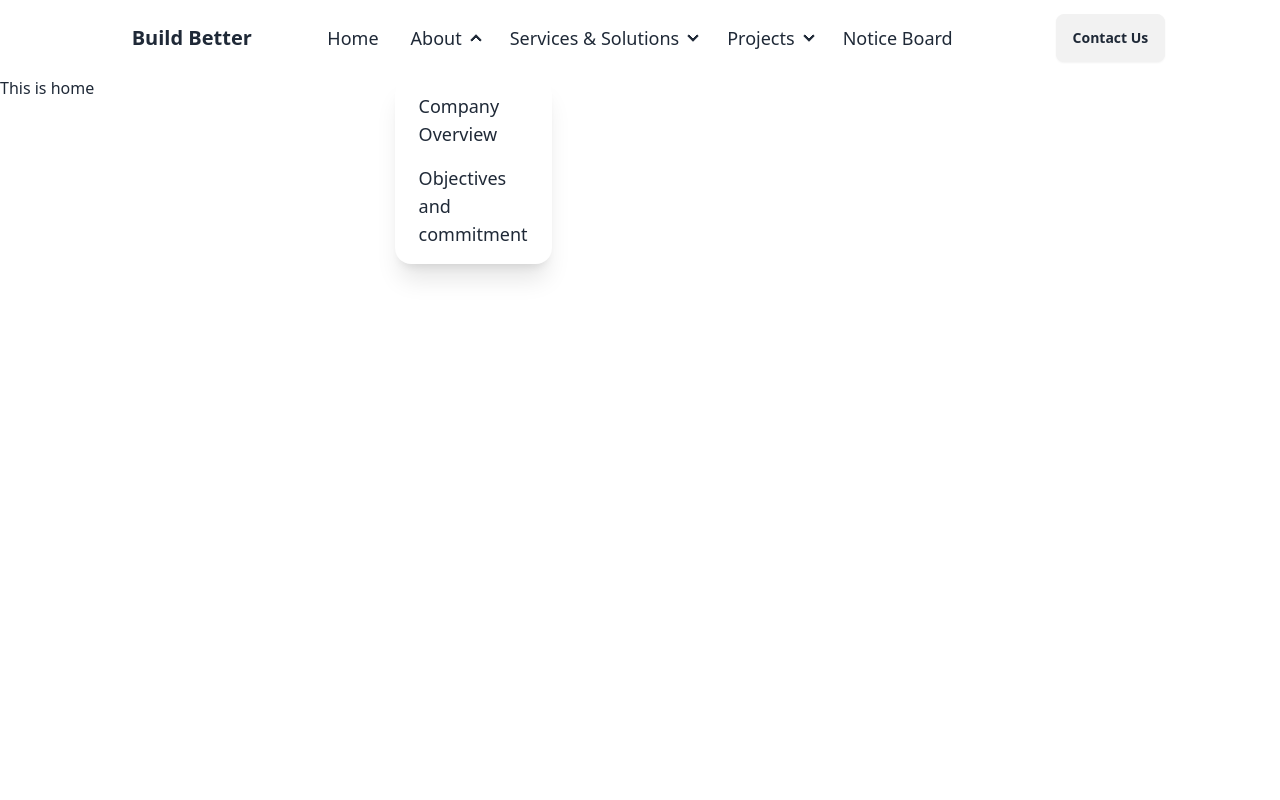
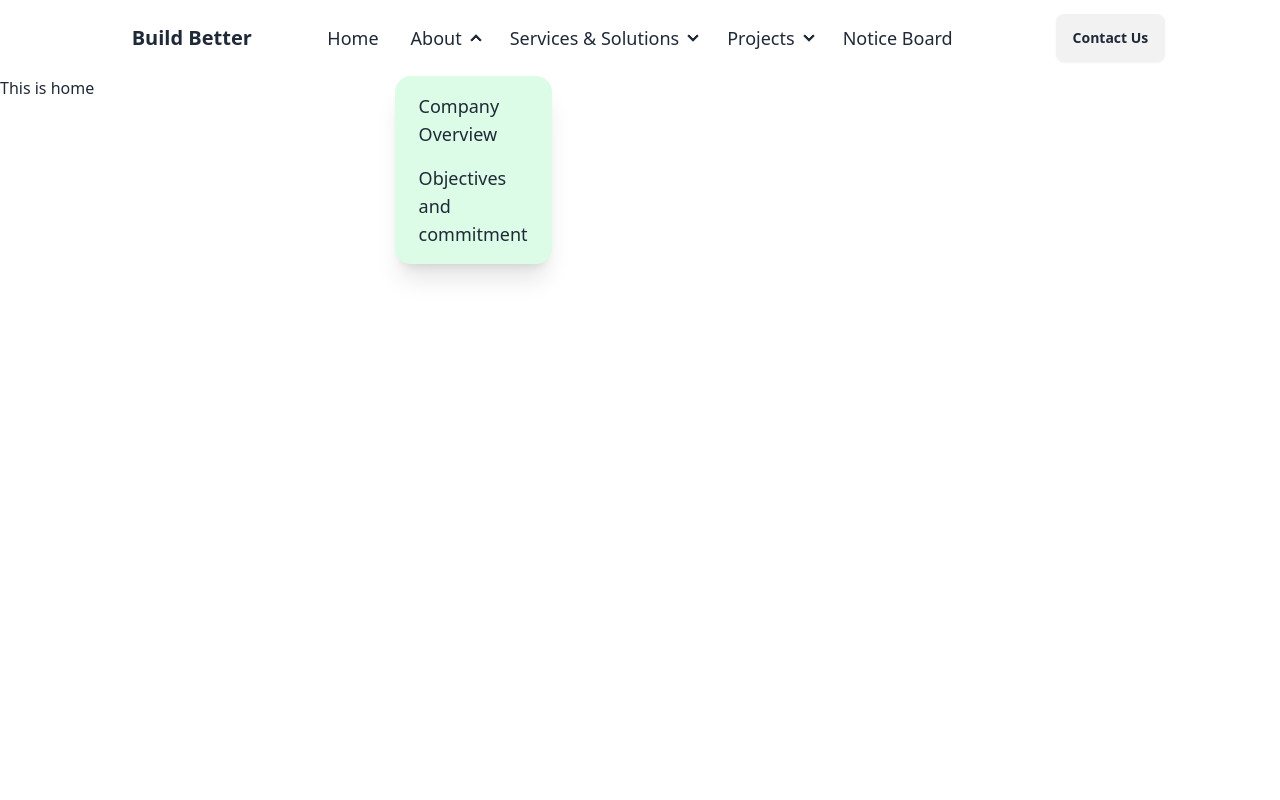
Before and after one commit to JannatulAfrozFaria/build-better, a React (Vite) app: page / in a window 1280 px wide. Both pictures are taken after a click on the heading "About". Shown: the top 800 px of the page. Built offline with nearby package versions, Linux system fonts and the light colour scheme.

Commit message:
submenu background color added

```diff
--- a/src/pages/shared/Footer/Navbar.jsx
+++ b/src/pages/shared/Footer/Navbar.jsx
@@ -9,7 +9,7 @@ const Navbar = () => {
             <li>
               <details>
                 <summary>About</summary>
-                <ul className="p-2">
+                <ul className="p-2 bg-green-100">
                   <li>
                     <a>Company Overview</a>
                   </li>
@@ -38,7 +38,7 @@ const Navbar = () => {
             <li>
               <details>
                 <summary>Projects</summary>
-                <ul className="p-2">
+                <ul className="p-2 bg-green-100">
                   <li>
                     <a>Completed Projects</a>
                   </li>
```
